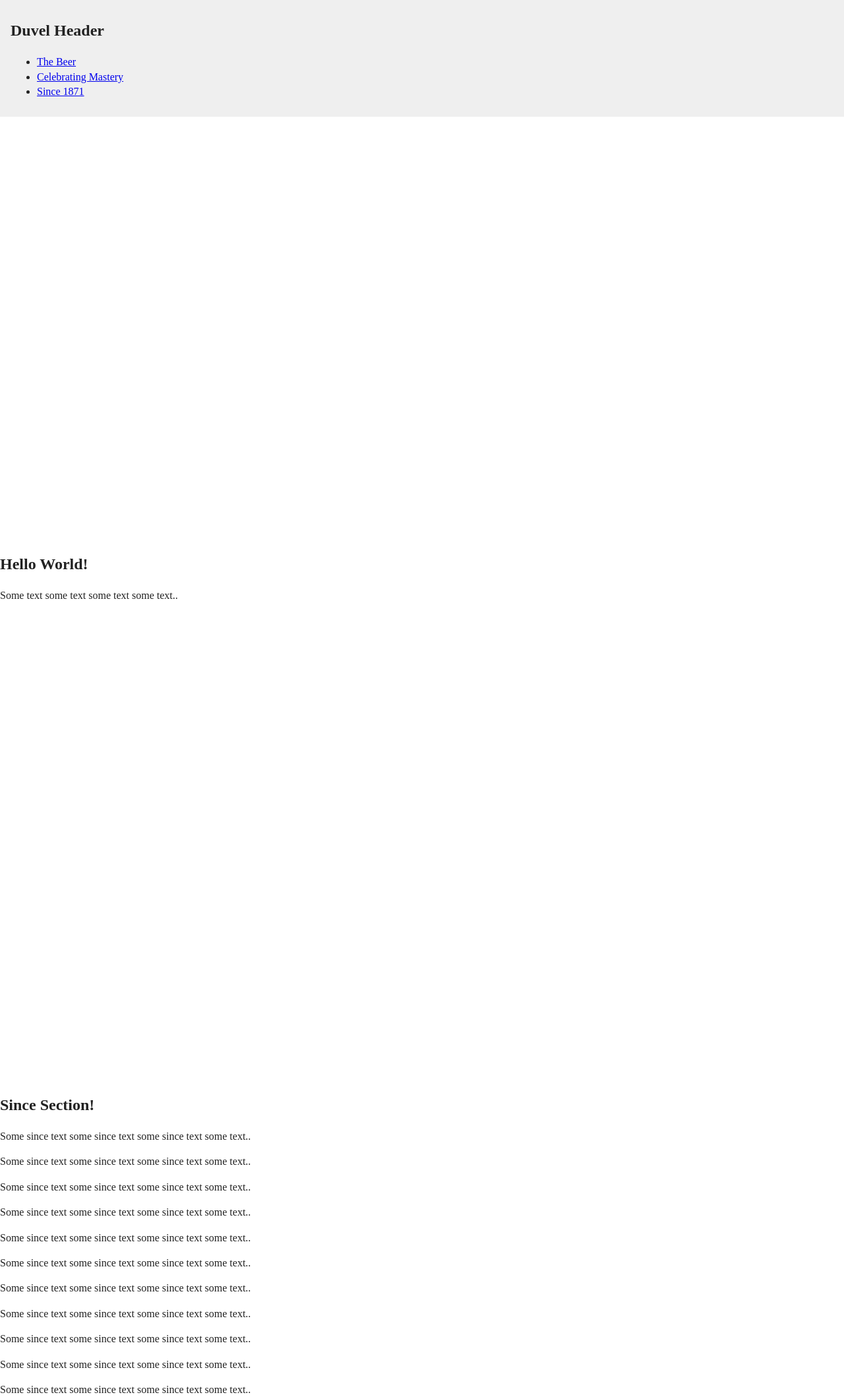
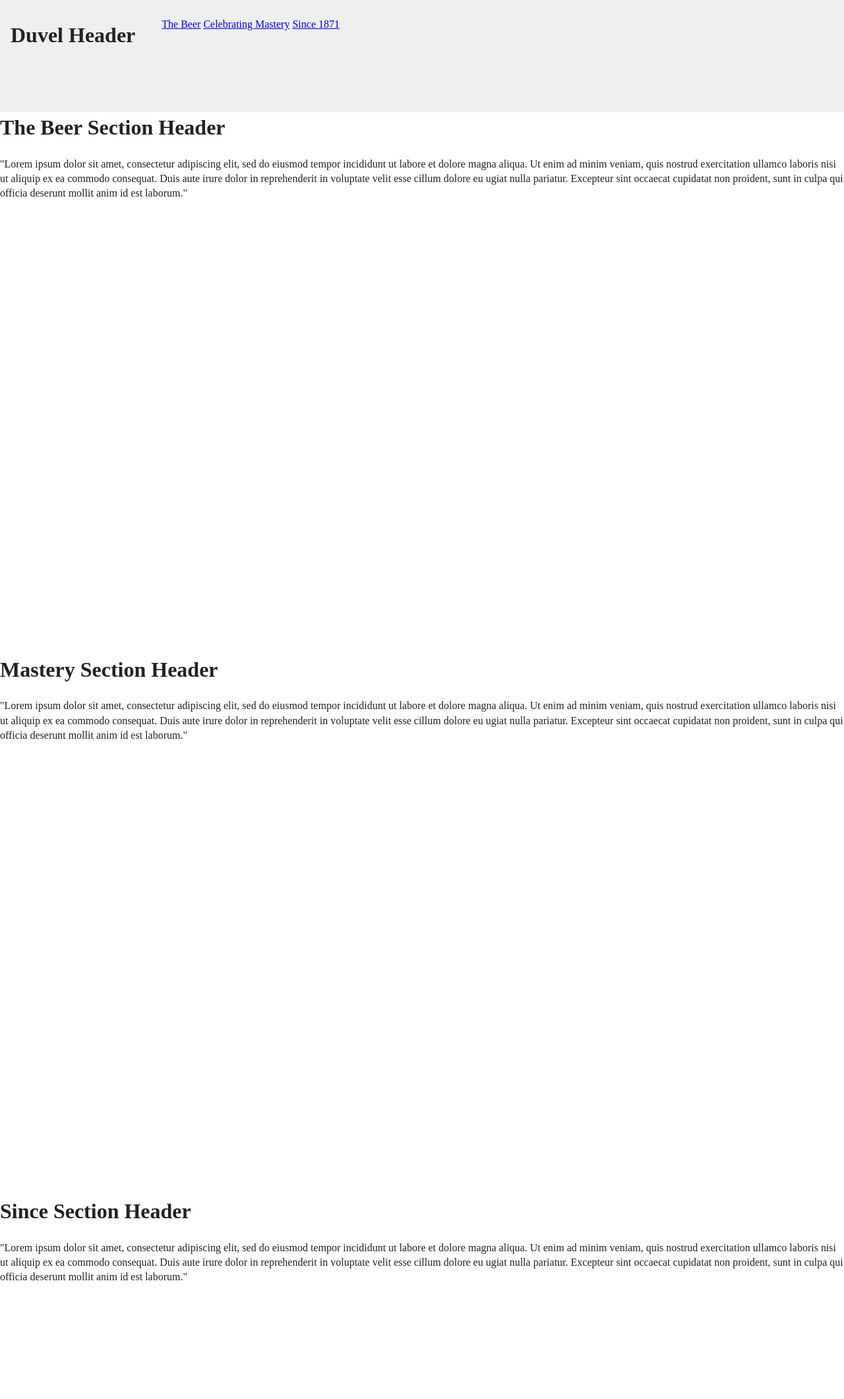
Before and after one commit to JustinGaravel/duvel-page, a website: page src/index.html in a window 1280 px wide. Shown: the top 2121 px of the page at 66% size. Drawn offline with Linux system fonts and the light colour scheme.

Commit message:
properly fixed header with links that go to the right heights

```diff
--- a/src/css/main.css
+++ b/src/css/main.css
@@ -100,12 +100,31 @@ textarea {
 
 .header {
     width: 100vw;
+    height: 150px;
     top: 0;
     position: fixed;
     padding: 10px 16px;
     background: #efefef;
+    display: flex;
+    justify-content: flex-start;
+    margin: 0 auto;
 }
 
+/* Used ot properly offset anchor links when using sticky header */
+.anchor {
+  display: block;
+  height: 150px; /* height of the header */
+  margin-top: -150px;
+  visibility: hidden;
+}
+
+body {
+  margin-top: 150px;
+}
+
+li {
+  display: inline;
+}
 .footer {
     background: #efefef;
 }
--- a/src/index.html
+++ b/src/index.html
@@ -21,16 +21,17 @@
 
     <!-- Add your site or application content here -->
     <div class="header">
-      <h2>Duvel Header</h2>
+      <h1>Duvel Header</h1>
       <ul>
-        <li><a href="#the-beer-section">The Beer</a></li>
-        <li><a href="#mastery-section">Celebrating Mastery</a></li>
-        <li><a href="#since-section">Since 1871</a></li>
+        <li><a href="#the-beer">The Beer</a></li>
+        <li><a href="#celebrating-mastery">Celebrating Mastery</a></li>
+        <li><a href="#since-1871">Since 1871</a></li>
       </ul>
     </div>
 
-    <div id="the-beer-secton" class="section hero-section">
-      <h3>Header</h3>
+    <span id="the-beer" class="anchor"></span>
+    <div id="beer-section" class="section hero-section">
+      <h1>The Beer Section Header</h1>
       <p>"Lorem ipsum dolor sit amet, consectetur adipiscing elit, sed do eiusmod tempor
       incididunt ut labore et dolore magna aliqua. Ut enim ad minim veniam, quis
       nostrud exercitation ullamco laboris nisi ut aliquip ex ea commodo consequat.
@@ -39,27 +40,29 @@
       qui officia deserunt mollit anim id est laborum."</p>
     </div>
 
+    <span id="celebrating-mastery" class="anchor"></span>
     <div id="mastery-section" class="section middle-section">
-      <h2>Hello World!</h2>
-      <p>Some text some text some text some text..</p>
+      <h1>Mastery Section Header</h1>
+      <p>"Lorem ipsum dolor sit amet, consectetur adipiscing elit, sed do eiusmod tempor
+          incididunt ut labore et dolore magna aliqua. Ut enim ad minim veniam, quis
+          nostrud exercitation ullamco laboris nisi ut aliquip ex ea commodo consequat.
+          Duis aute irure dolor in reprehenderit in voluptate velit esse cillum dolore eu
+          ugiat nulla pariatur. Excepteur sint occaecat cupidatat non proident, sunt in culpa
+          qui officia deserunt mollit anim id est laborum."
+      </p>
     </div>
 
+    <span id="since-1871" class="anchor"></span>
     <div id="since-section" class="section since-section">
-        <h2>Since Section!</h2>
-        <p>Some since text some since text some since text some text..</p>
-        <p>Some since text some since text some since text some text..</p>
-
-        <p>Some since text some since text some since text some text..</p>
-        <p>Some since text some since text some since text some text..</p>
-        <p>Some since text some since text some since text some text..</p>
-        <p>Some since text some since text some since text some text..</p>
-        <p>Some since text some since text some since text some text..</p>
-        <p>Some since text some since text some since text some text..</p>
-        <p>Some since text some since text some since text some text..</p>
-        <p>Some since text some since text some since text some text..</p>
-        <p>Some since text some since text some since text some text..</p>
-
-      </div>
+      <h1>Since Section Header</h1>
+      <p>"Lorem ipsum dolor sit amet, consectetur adipiscing elit, sed do eiusmod tempor
+          incididunt ut labore et dolore magna aliqua. Ut enim ad minim veniam, quis
+          nostrud exercitation ullamco laboris nisi ut aliquip ex ea commodo consequat.
+          Duis aute irure dolor in reprehenderit in voluptate velit esse cillum dolore eu
+          ugiat nulla pariatur. Excepteur sint occaecat cupidatat non proident, sunt in culpa
+          qui officia deserunt mollit anim id est laborum."
+      </p>
+    </div>
 
     <div class="footer">
       Duvel Copyright Duvel Moortgat
```
